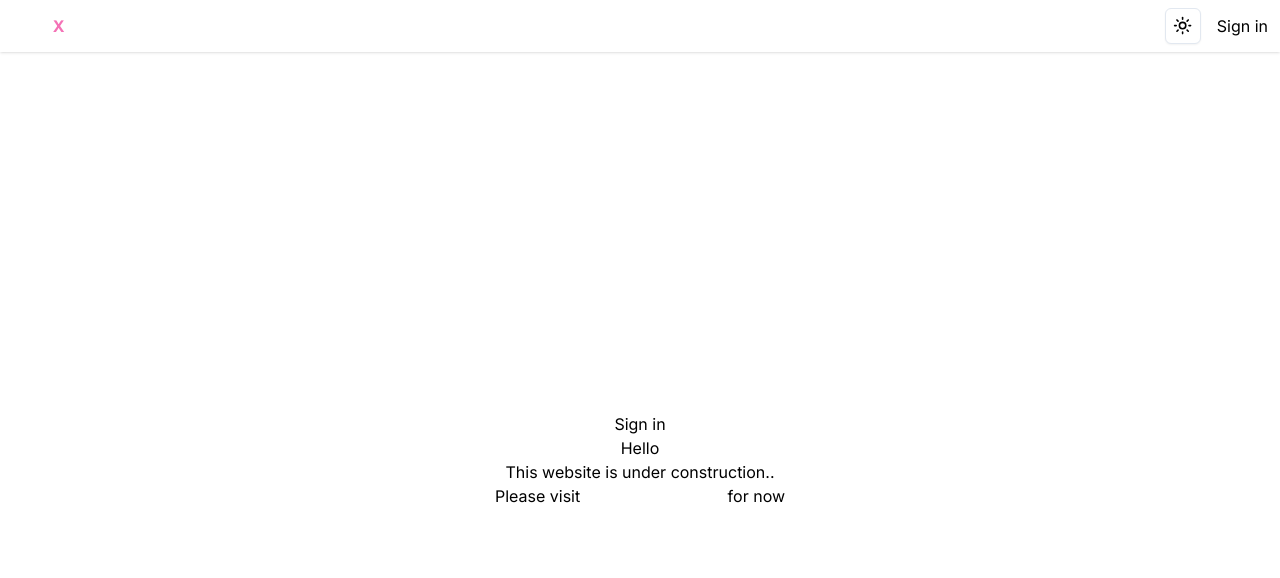
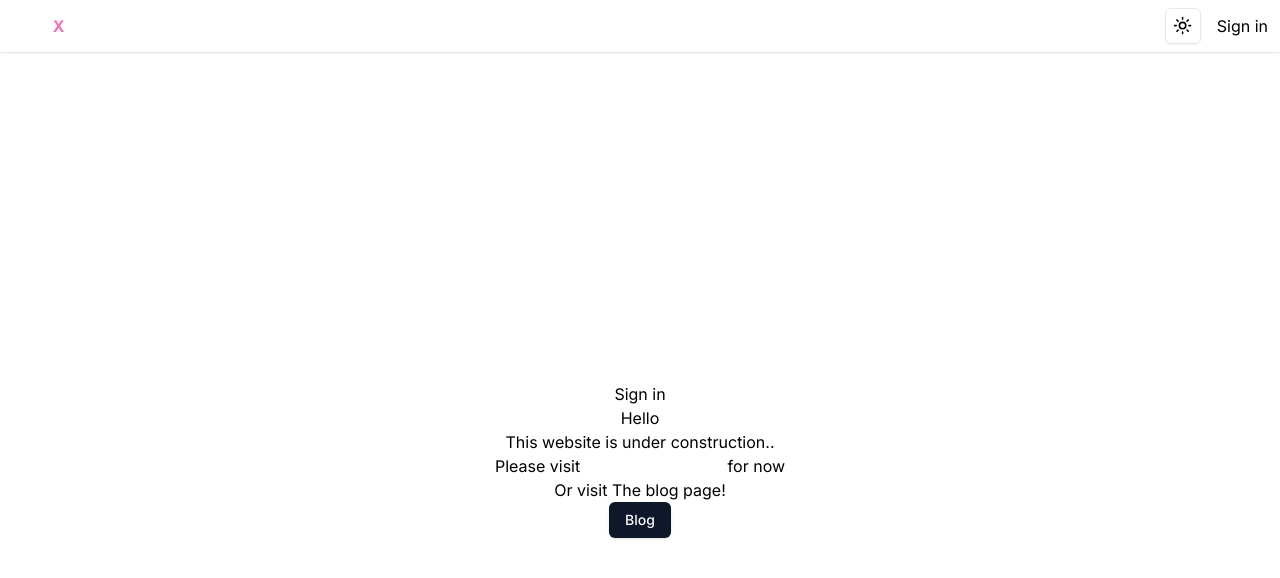
Before and after one commit to prathamdupare/CodeX, a Next.js app: page / in a window 1280 px wide. Shown: the top 578 px of the page. Built offline with nearby package versions, Linux system fonts and the light colour scheme; no server answers.

Commit message:
added blog

```diff
--- a/src/app/page.js
+++ b/src/app/page.js
@@ -33,6 +33,11 @@ export default async function Home() {
           </a>{" "}
           for now
         </p>
+        <p>Or visit The blog page!</p>
+        <p> </p>
+        <Button asChild>
+          <a href="/blog">Blog</a>
+        </Button>
       </div>
     </>
   );
```
